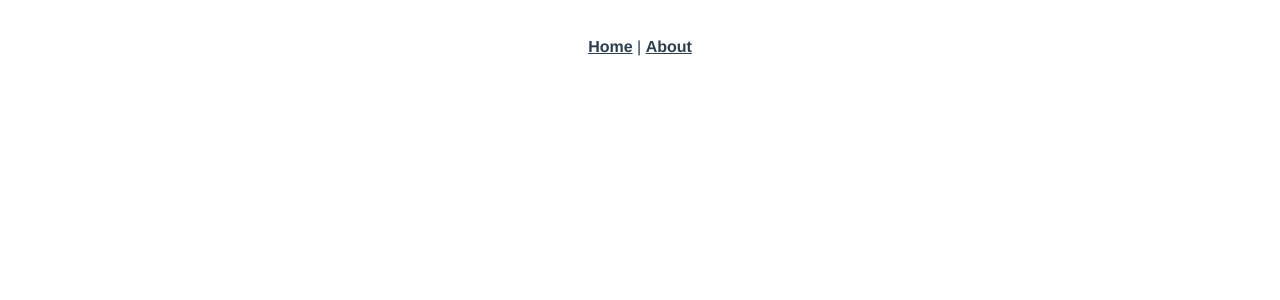
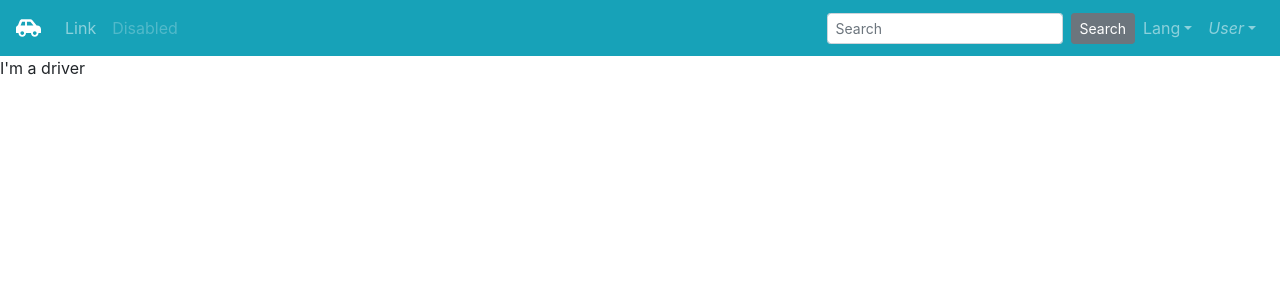
Before and after one commit to Ping-My-Ride/front-end, a Vue app: page /driver in a window 1280 px wide. Shown: the top 300 px of the page. Built offline with nearby package versions, Linux system fonts and the light colour scheme.

Commit message:
Added landing page and configured router to work fine

```diff
--- a/package.json
+++ b/package.json
@@ -9,8 +9,13 @@
     "start": "NODE_ENV=production npm run build && node server.js"
   },
   "dependencies": {
+    "@fortawesome/fontawesome-svg-core": "^1.2.4",
+    "@fortawesome/free-solid-svg-icons": "^5.3.1",
+    "@fortawesome/vue-fontawesome": "^0.1.1",
     "bootstrap-vue": "^2.0.0-rc.11",
     "express": "^4.16.3",
+    "i": "^0.3.6",
+    "npm": "^6.4.1",
     "vue": "^2.5.17",
     "vue-router": "^3.0.1",
     "vuex": "^3.0.1"
--- a/src/App.vue
+++ b/src/App.vue
@@ -1,12 +1,23 @@
 <template>
-  <div id="app">
-    <div id="nav">
-      <router-link to="/">Home</router-link> |
-      <router-link to="/about">About</router-link>
-    </div>
+  <div>
+    <navbar/>
     <router-view/>
   </div>
 </template>
+
+<script>
+import "bootstrap/dist/css/bootstrap.min.css";
+import "bootstrap-vue/dist/bootstrap-vue.css";
+import Navbar from "./components/Navbar"
+
+
+export default {
+  components: {
+    navbar: Navbar
+  }
+}
+</script>
+
 
 <style lang="scss">
 #app {
--- a/src/components/HelloWorld.vue
+++ b/src/components/HelloWorld.vue
@@ -1,32 +1,6 @@
 <template>
   <div class="hello">
-    <h1>{{ msg }}</h1>
-    <p>
-      For guide and recipes on how to configure / customize this project,<br>
-      check out the
-      <a href="https://cli.vuejs.org" target="_blank" rel="noopener">vue-cli documentation</a>.
-    </p>
-    <h3>Installed CLI Plugins</h3>
-    <ul>
-      <li><a href="https://github.com/vuejs/vue-cli/tree/dev/packages/%40vue/cli-plugin-babel" target="_blank" rel="noopener">babel</a></li>
-      <li><a href="https://github.com/vuejs/vue-cli/tree/dev/packages/%40vue/cli-plugin-eslint" target="_blank" rel="noopener">eslint</a></li>
-    </ul>
-    <h3>Essential Links</h3>
-    <ul>
-      <li><a href="https://vuejs.org" target="_blank" rel="noopener">Core Docs</a></li>
-      <li><a href="https://forum.vuejs.org" target="_blank" rel="noopener">Forum</a></li>
-      <li><a href="https://chat.vuejs.org" target="_blank" rel="noopener">Community Chat</a></li>
-      <li><a href="https://twitter.com/vuejs" target="_blank" rel="noopener">Twitter</a></li>
-      <li><a href="https://news.vuejs.org" target="_blank" rel="noopener">News</a></li>
-    </ul>
-    <h3>Ecosystem</h3>
-    <ul>
-      <li><a href="https://router.vuejs.org" target="_blank" rel="noopener">vue-router</a></li>
-      <li><a href="https://vuex.vuejs.org" target="_blank" rel="noopener">vuex</a></li>
-      <li><a href="https://github.com/vuejs/vue-devtools#vue-devtools" target="_blank" rel="noopener">vue-devtools</a></li>
-      <li><a href="https://vue-loader.vuejs.org" target="_blank" rel="noopener">vue-loader</a></li>
-      <li><a href="https://github.com/vuejs/awesome-vue" target="_blank" rel="noopener">awesome-vue</a></li>
-    </ul>
+
   </div>
 </template>
 
--- /dev/null
+++ b/src/components/Navbar.vue
@@ -0,0 +1,47 @@
+<template>
+    <b-navbar toggleable="md" type="dark" variant="info">
+
+        <b-navbar-toggle target="nav_collapse"></b-navbar-toggle>
+
+        <b-navbar-brand href="#"><font-awesome-icon icon="car-side" /></b-navbar-brand>
+
+        <b-collapse is-nav id="nav_collapse">
+
+            <b-navbar-nav>
+            <b-nav-item href="#">Link</b-nav-item>
+            <b-nav-item href="#" disabled>Disabled</b-nav-item>
+            </b-navbar-nav>
+
+            <!-- Right aligned nav items -->
+            <b-navbar-nav class="ml-auto">
+
+            <b-nav-form>
+                <b-form-input size="sm" class="mr-sm-2" type="text" placeholder="Search"/>
+                <b-button size="sm" class="my-2 my-sm-0" type="submit">Search</b-button>
+            </b-nav-form>
+
+            <b-nav-item-dropdown text="Lang" right>
+                <b-dropdown-item href="#">EN</b-dropdown-item>
+                <b-dropdown-item href="#">ES</b-dropdown-item>
+                <b-dropdown-item href="#">RU</b-dropdown-item>
+                <b-dropdown-item href="#">FA</b-dropdown-item>
+            </b-nav-item-dropdown>
+
+            <b-nav-item-dropdown right>
+                <!-- Using button-content slot -->
+                <template slot="button-content">
+                <em>User</em>
+                </template>
+                <b-dropdown-item href="#">Profile</b-dropdown-item>
+                <b-dropdown-item href="#">Signout</b-dropdown-item>
+            </b-nav-item-dropdown>
+            </b-navbar-nav>
+
+        </b-collapse>
+    </b-navbar>
+</template>
+<script>
+export default {
+  name: "navbar"
+};
+</script>
--- a/src/main.js
+++ b/src/main.js
@@ -2,9 +2,18 @@ import Vue from 'vue'
 import App from './App.vue'
 import router from './router'
 import store from './store'
+import BootstrapVue from 'bootstrap-vue'
+import { library } from '@fortawesome/fontawesome-svg-core'
+import { faCarSide } from '@fortawesome/free-solid-svg-icons'
+import { FontAwesomeIcon } from '@fortawesome/vue-fontawesome'
+
+library.add(faCarSide)
+
+Vue.component('font-awesome-icon', FontAwesomeIcon)
+
 
 Vue.config.productionTip = false
-
+Vue.use(BootstrapVue);
 new Vue({
   router,
   store,
--- a/src/router.js
+++ b/src/router.js
@@ -1,7 +1,7 @@
 import Vue from 'vue'
 import Router from 'vue-router'
-import Home from './views/Home.vue'
-
+import LandingPage from './views/LandingPage.vue'
+import DriverForm from './views/DriverForm.vue'
 Vue.use(Router)
 
 export default new Router({
@@ -10,16 +10,13 @@ export default new Router({
   routes: [
     {
       path: '/',
-      name: 'home',
-      component: Home
+      name: 'landing',
+      component: LandingPage
     },
     {
-      path: '/about',
-      name: 'about',
-      // route level code-splitting
-      // this generates a separate chunk (about.[hash].js) for this route
-      // which is lazy-loaded when the route is visited.
-      component: () => import(/* webpackChunkName: "about" */ './views/About.vue')
-    }
+      path: '/driver',
+      name: 'driver',
+      component: DriverForm
+    },
   ]
 })
--- /dev/null
+++ b/src/views/DriverForm.vue
@@ -0,0 +1,5 @@
+<template>
+    <div>
+        I'm a driver
+    </div>
+</template>
--- /dev/null
+++ b/src/views/LandingPage.vue
@@ -0,0 +1,30 @@
+<template>
+    <div class="container landing">
+    <b-jumbotron header="Ping My Ride!">
+        <div class="button-group">
+            <b-btn class="button" variant="primary" to="/rider">
+                <span>I'm a Rider! </span>
+                <font-awesome-icon icon="car-side" />
+            </b-btn>
+            <b-btn class="button" variant="primary" to="/driver">
+                <span>I'm a Driver! </span>
+                <font-awesome-icon icon="car-side" />
+            </b-btn>
+        </div>
+    </b-jumbotron>
+    </div>
+</template>
+
+<style lang="scss" scoped>
+.landing {
+  margin-top: 20px;
+  .button-group {
+    display: flex;
+    .button {
+      margin: 5px;
+      flex: 1;
+      color: #fff;
+    }
+  }
+}
+</style>
```
Also changed, not shown: 1 other file (tests, documents, lock files or other folders).
